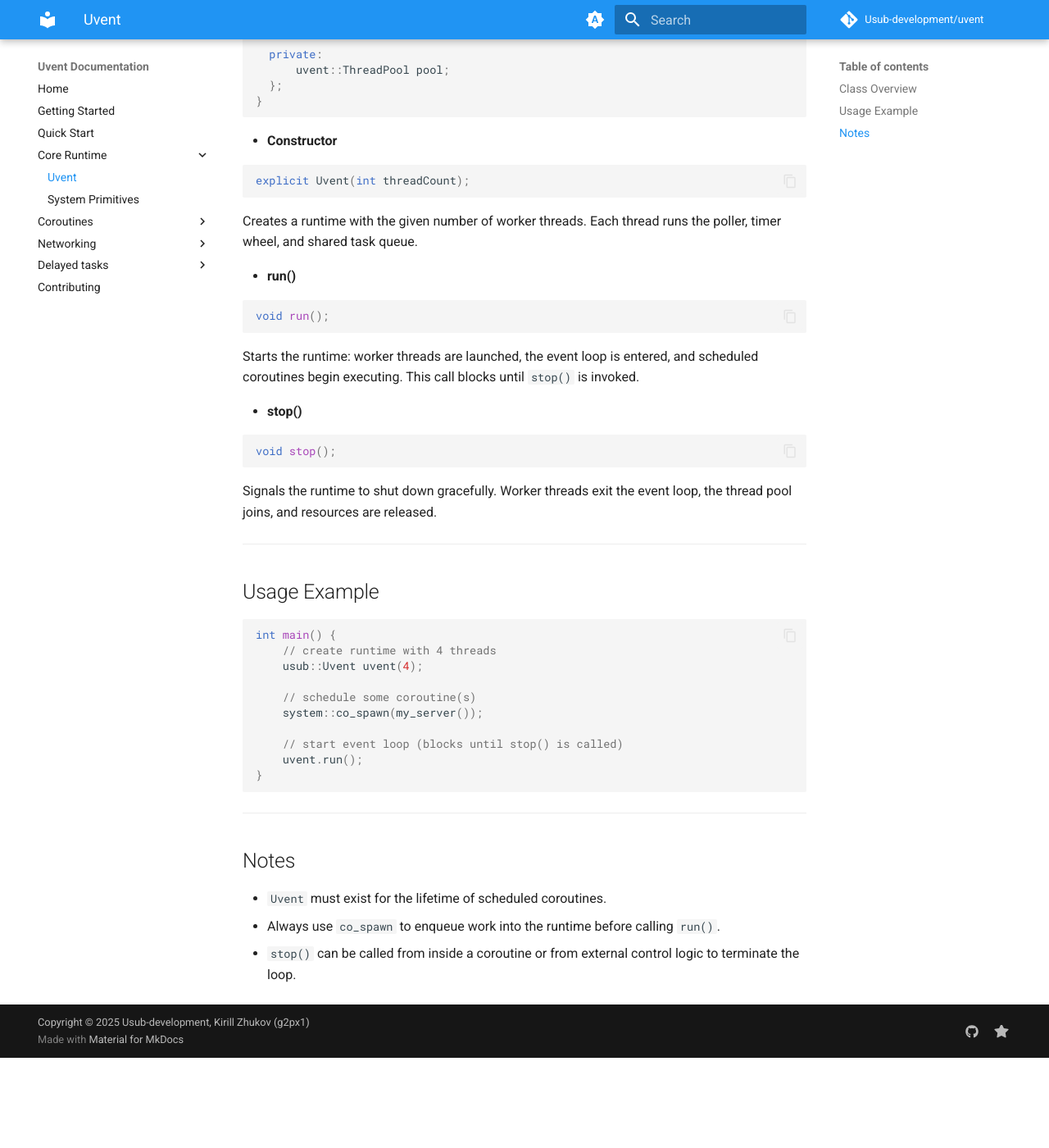
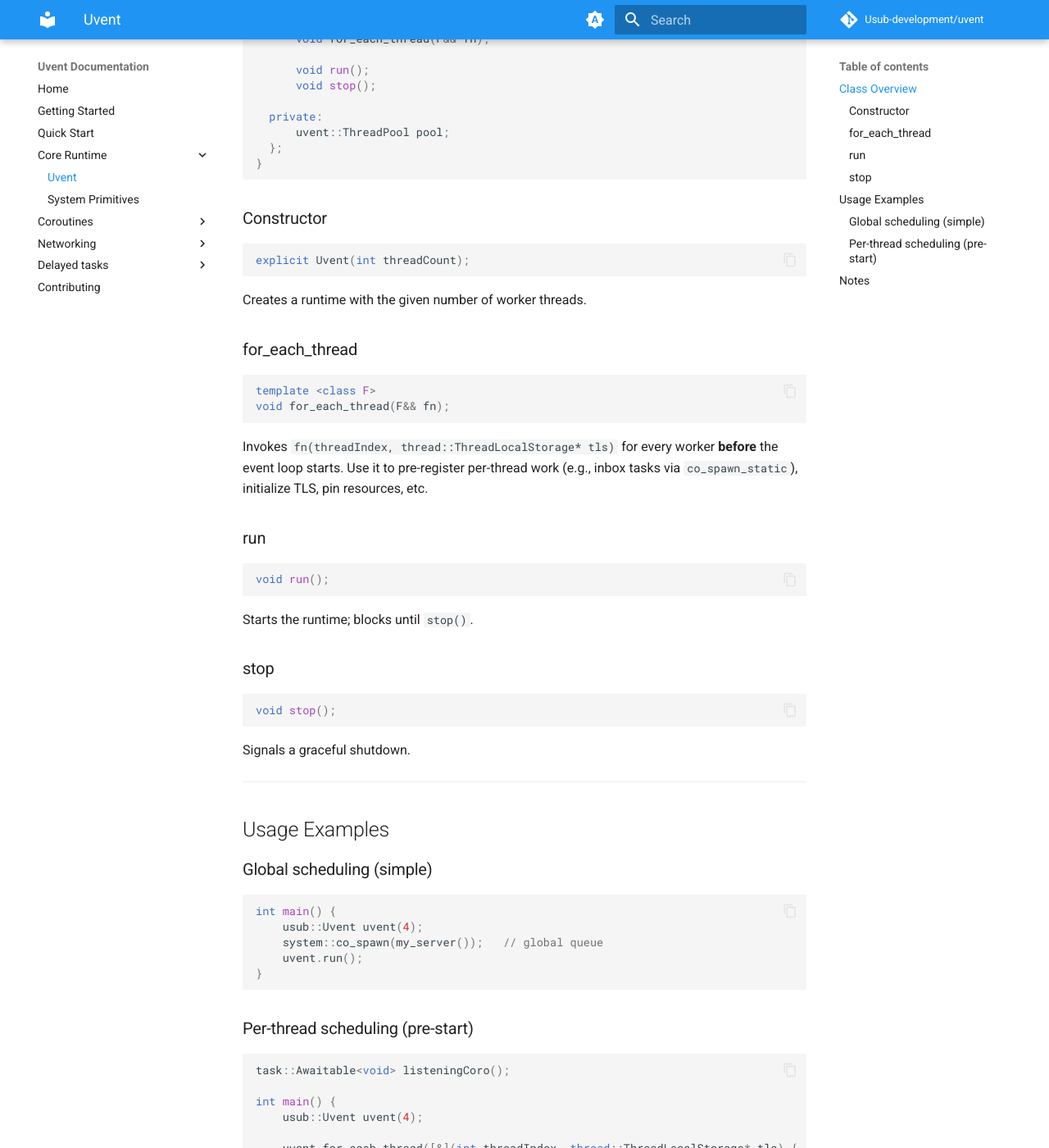
Before and after one commit to Usub-development/uvent, an MkDocs documentation site: the page built from docs/uvent.md, in a window 1280 px wide and 1400 px high, scrolled down 454 px. Shown: the whole window at 82% size. Built offline with MkDocs 1.6.1 and Material for MkDocs 9.7.7, drawn with Linux system fonts in a browser that asks for light colours; comment, search, counter and statistics services are not loaded; before the commit the page ends 1744 px from its top, so only the background shows below that; some of the changed text lies outside the part shown.

Commit message:
fixed docs

````diff
--- a/docs/uvent.md
+++ b/docs/uvent.md
@@ -13,6 +13,10 @@ namespace usub {
   public:
       explicit Uvent(int threadCount);
 
+      // Iterate over all worker threads before run()
+      template <class F>
+      void for_each_thread(F&& fn);
+
       void run();
       void stop();
 
@@ -22,46 +26,67 @@ namespace usub {
 }
 ```
 
-* **Constructor**
+### Constructor
 
-  ```cpp
-  explicit Uvent(int threadCount);
-  ```
+```cpp
+explicit Uvent(int threadCount);
+```
 
-  Creates a runtime with the given number of worker threads.
-  Each thread runs the poller, timer wheel, and shared task queue.
+Creates a runtime with the given number of worker threads.
 
-* **run()**
+### for_each_thread
 
-  ```cpp
-  void run();
-  ```
+```cpp
+template <class F>
+void for_each_thread(F&& fn);
+```
 
-  Starts the runtime: worker threads are launched, the event loop is entered, and scheduled coroutines begin executing.
-  This call blocks until `stop()` is invoked.
+Invokes `fn(threadIndex, thread::ThreadLocalStorage* tls)` for every worker **before** the event loop starts.
+Use it to pre-register per-thread work (e.g., inbox tasks via `co_spawn_static`), initialize TLS, pin resources, etc.
 
-* **stop()**
+### run
 
-  ```cpp
-  void stop();
-  ```
+```cpp
+void run();
+```
 
-  Signals the runtime to shut down gracefully.
-  Worker threads exit the event loop, the thread pool joins, and resources are released.
+Starts the runtime; blocks until `stop()`.
+
+### stop
+
+```cpp
+void stop();
+```
+
+Signals a graceful shutdown.
 
 ---
 
-## Usage Example
+## Usage Examples
+
+### Global scheduling (simple)
 
 ```cpp
 int main() {
-    // create runtime with 4 threads
+    usub::Uvent uvent(4);
+    system::co_spawn(my_server());   // global queue
+    uvent.run();
+}
+```
+
+### Per-thread scheduling (pre-start)
+
+```cpp
+task::Awaitable<void> listeningCoro();
+
+int main() {
     usub::Uvent uvent(4);
 
-    // schedule some coroutine(s)
-    system::co_spawn(my_server());
+    uvent.for_each_thread([&](int threadIndex, thread::ThreadLocalStorage* tls) {
+        // enqueue to a specific thread inbox before the loop starts
+        system::co_spawn_static(listeningCoro(), threadIndex);
+    });
 
-    // start event loop (blocks until stop() is called)
     uvent.run();
 }
 ```
@@ -70,6 +95,6 @@ int main() {
 
 ## Notes
 
-* `Uvent` must exist for the lifetime of scheduled coroutines.
-* Always use `co_spawn` to enqueue work into the runtime before calling `run()`.
-* `stop()` can be called from inside a coroutine or from external control logic to terminate the loop.
+* Call `for_each_thread` **only before** `run()`.
+* Use `co_spawn_static` inside `for_each_thread` to target a specific thread; use `co_spawn` for global scheduling after startup.
+* `Uvent` must outlive all scheduled coroutines.
````
Also changed, not shown: docs/awaitable_frame.md (+2 -2 lines).
